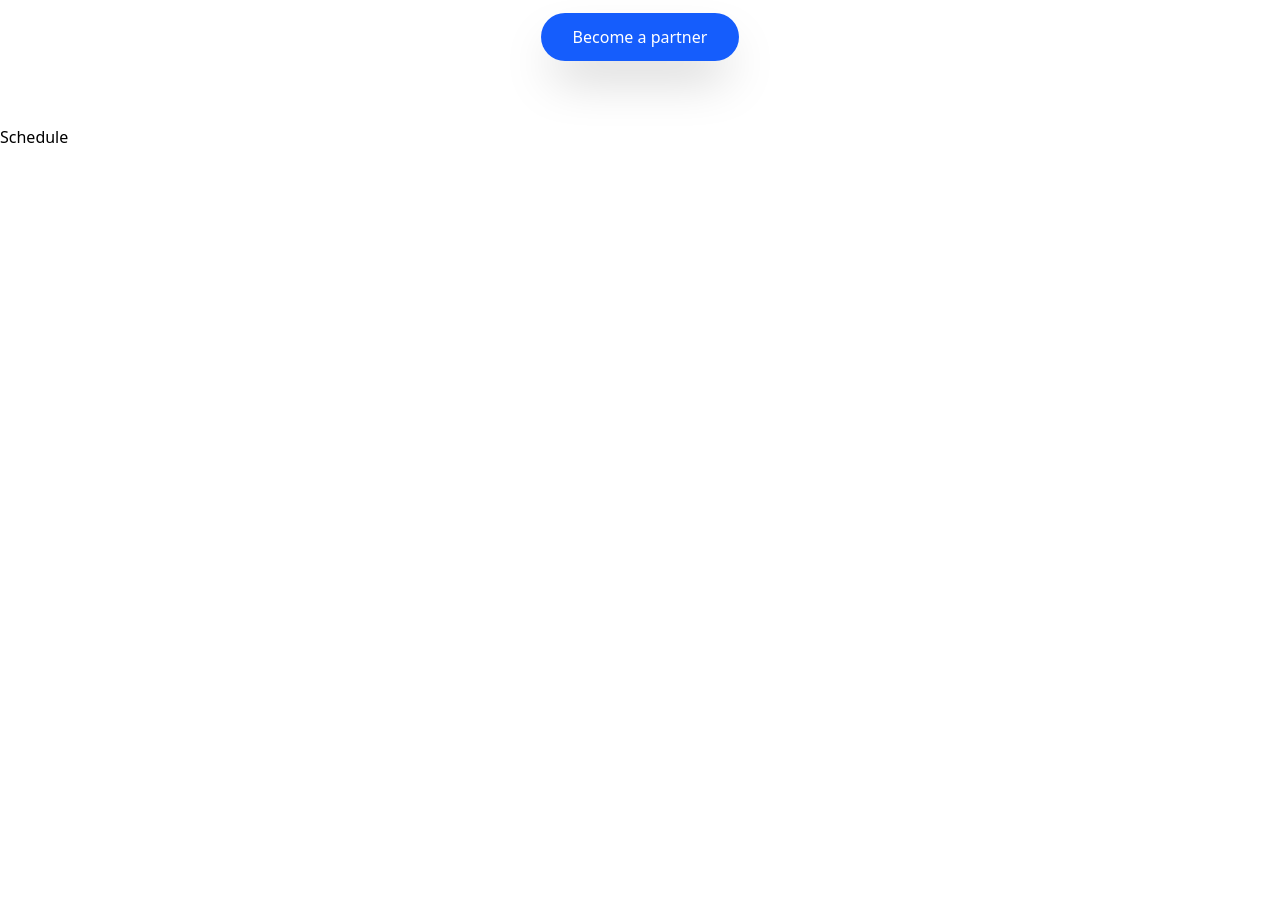
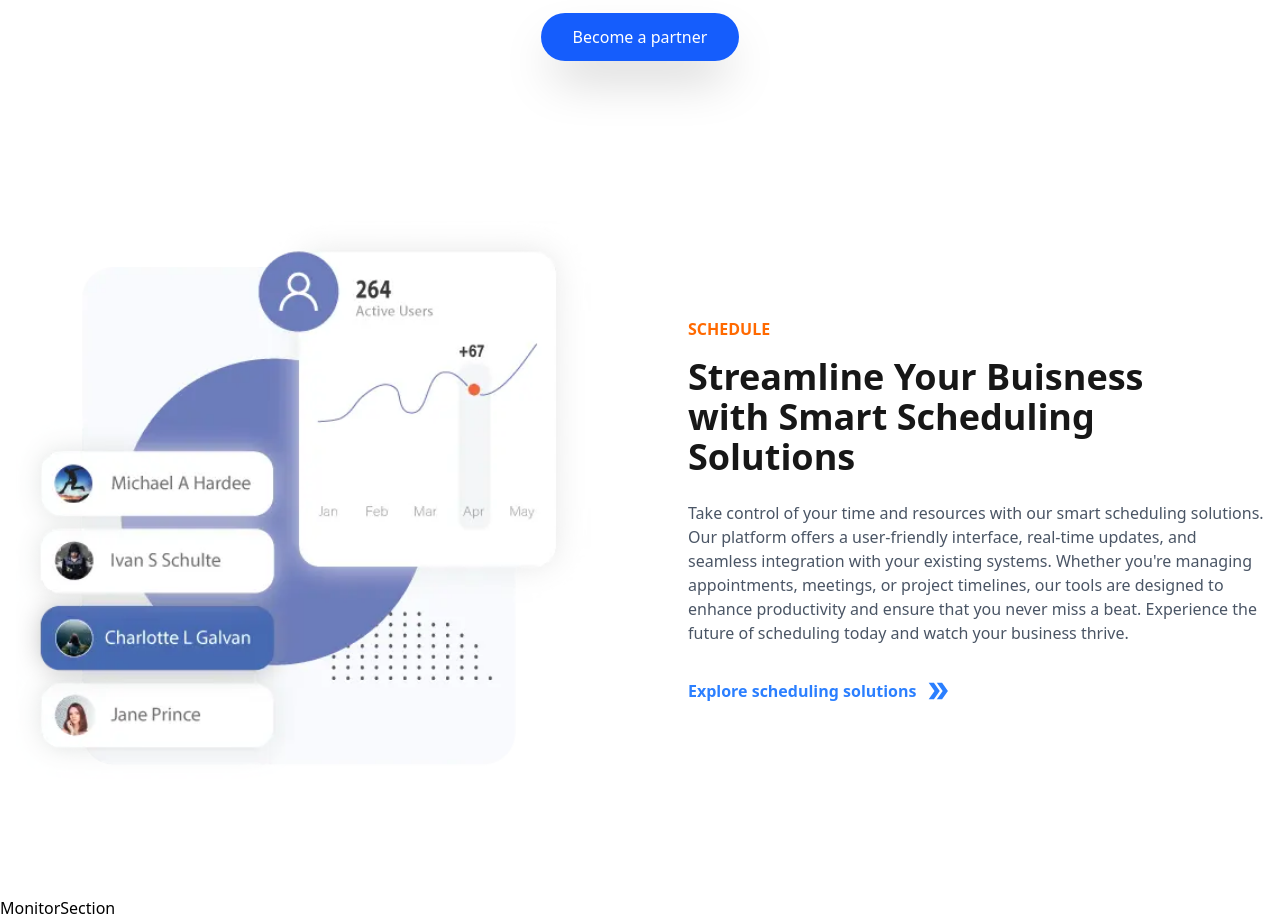
Before and after one commit to xor-xeno/React-Project, a React (Vite) app in the folder basic2/: page / in a window 1280 px wide. Shown: the part 1840-2760 px from the top of the page. Before the commit the page ends 1989 px from the top, so only its background shows below. Built offline with nearby package versions, Linux system fonts and the light colour scheme.

Commit message:
monitor add

```diff
--- a/basic2/src/App.jsx
+++ b/basic2/src/App.jsx
@@ -5,6 +5,7 @@
 import PurposeSection from './components/PurposeSection'
 import FeaturesSection from './components/FeaturesSection'
 import Schedule from './components/Schedule'
+import MonitorSection from './components/MonitorSection'
 
 function App() {
 
@@ -18,6 +19,7 @@
         <PurposeSection />
         <FeaturesSection />
         <Schedule />
+        <MonitorSection />
       </div>
     </main>
   )
--- /dev/null
+++ b/basic2/src/components/MonitorSection.jsx
@@ -0,0 +1,9 @@
+import React from 'react'
+
+const MonitorSection = () => {
+  return (
+    <div>MonitorSection</div>
+  )
+}
+
+export default MonitorSection
--- a/basic2/src/components/Schedule.jsx
+++ b/basic2/src/components/Schedule.jsx
@@ -1,8 +1,33 @@
 import React from 'react'
+import scheduleImage from '../assets/stats.webp'
+import { MdOutlineDoubleArrow } from "react-icons/md";
+
 
 const Schedule = () => {
   return (
-    <div>Schedule</div>
+    <section className='max-w-7xl mx-auto px-4 py-16 md:py-24'>
+        <div className='flex flex-col md:flex-row items-center justify-between gap-12 md:gap-24'>
+            {/* Left */}
+            <div className='md:w-1/2 w-full'>
+                <img src={scheduleImage} alt="ScheduleImage" className='w-full h-auto' />
+            </div>
+            {/* Right */}
+            <div className='md:w-1/2 w-full'>
+                <p className='text-orange-500 font-semibold'>SCHEDULE</p>
+                <h2 className='text-3xl md:text-4xl font-bold text-neutral-900 mt-4 mb-6'>
+                    Streamline Your Buisness<br/> with Smart Scheduling Solutions
+                </h2>
+                <p className='text-gray-600 mb-8'>
+                   Take control of your time and resources with our smart scheduling solutions. Our platform offers a user-friendly interface, real-time updates, and seamless integration with your existing systems. Whether you're managing appointments, meetings, or project timelines, our tools are designed to enhance productivity and ensure that you never miss a beat. Experience the future of scheduling today and watch your business thrive.
+                </p>
+
+                <a href="#" className='text-blue-500 font-semibold flex items-center gap-2 hover:gap-4 hover:text-blue-700 transition-all'>
+                    Explore scheduling solutions
+                    <MdOutlineDoubleArrow className='size-7'/>
+                </a>
+            </div>
+        </div>
+    </section>
   )
 }
 
```
